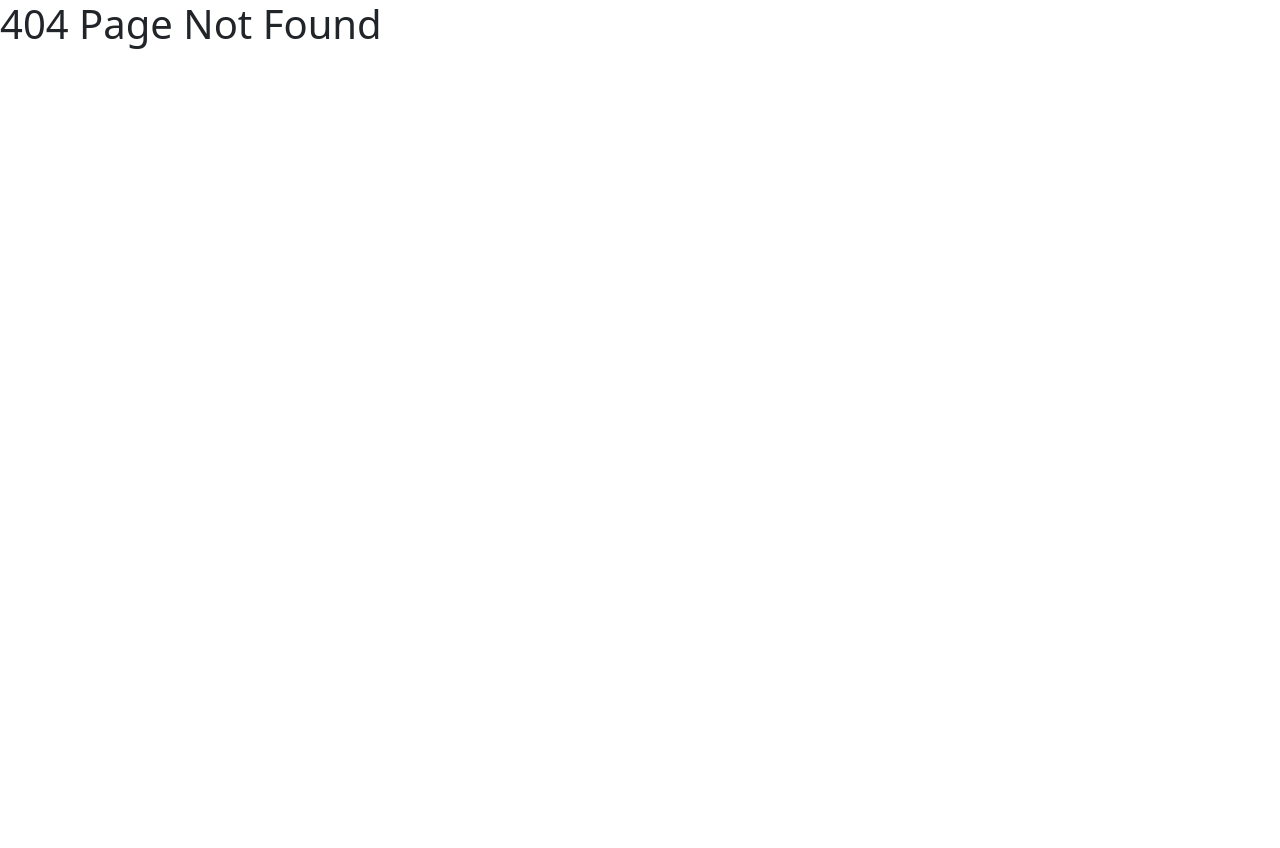
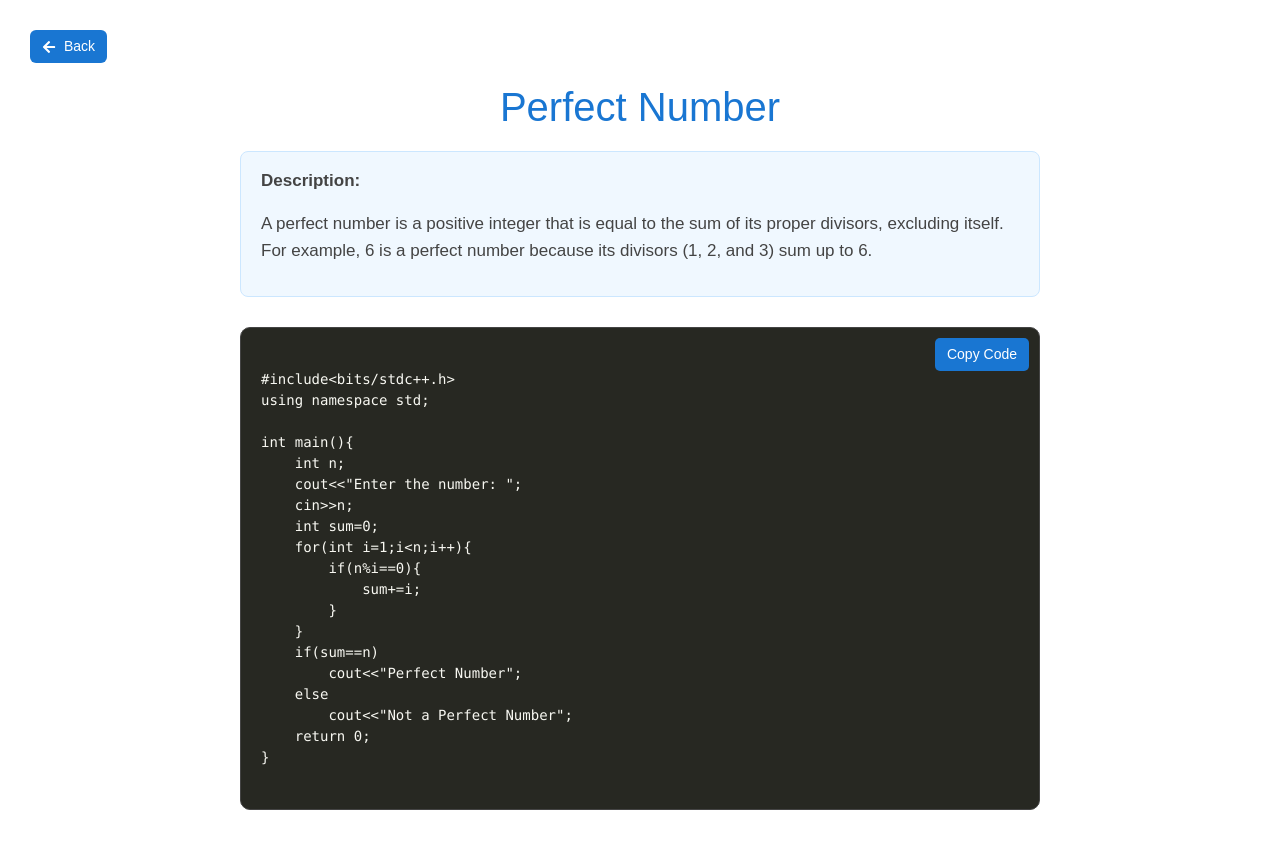
Before and after one commit to udaykallam/SimpleCppPrograms, a React (Vite) app: page /perfect in a window 1280 px wide. Before the commit this address had no page. Shown: the top 848 px of the page. Before the commit the page ends 800 px from the top, so only its background shows below. Built offline with nearby package versions, Linux system fonts and the light colour scheme.

Commit message:
Perfect Number

```diff
--- a/src/App.jsx
+++ b/src/App.jsx
@@ -8,6 +8,7 @@ import Factorial from './pages/Factorial'
 import Fibonacci from './pages/Fibonacci'
 import OddEven from './pages/OddEven'
 import Armstrong from './pages/Armstrong'
+import PerfectNumber from './pages/PerfectNumber'
 
 function App() {
   return (
@@ -22,6 +23,7 @@ function App() {
         <Route path="/fibonacci" element={<Fibonacci />} />
         <Route path="/evenodd" element={<OddEven />} />
         <Route path="/armstrong" element={<Armstrong />} />
+        <Route path="/perfect" element={<PerfectNumber />} />
       </Routes>
     </>
   )
--- /dev/null
+++ b/src/pages/PerfectNumber.jsx
@@ -0,0 +1,40 @@
+import React from 'react'
+import CodeTemplate from '../components/CodeTemplate';
+
+ const PerfectNumber = () => {
+ const PerfectNumberCode=`
+#include<bits/stdc++.h>
+using namespace std;
+
+int main(){
+    int n;
+    cout<<"Enter the number: ";
+    cin>>n;
+    int sum=0;
+    for(int i=1;i<n;i++){
+        if(n%i==0){
+            sum+=i;
+        }
+    }
+    if(sum==n)
+        cout<<"Perfect Number";
+    else
+        cout<<"Not a Perfect Number";
+    return 0;
+}
+ `
+
+ const PerfectNumberDescription = `A perfect number is a positive integer that is equal to the sum of its proper divisors, excluding itself. For example, 6 is a perfect number because its divisors (1, 2, and 3) sum up to 6.`;
+
+    return (
+    <>
+      <CodeTemplate
+        title="Perfect Number"
+        description={PerfectNumberDescription}
+        code={PerfectNumberCode}
+        />
+    </>
+  )
+}
+
+export default PerfectNumber
```
